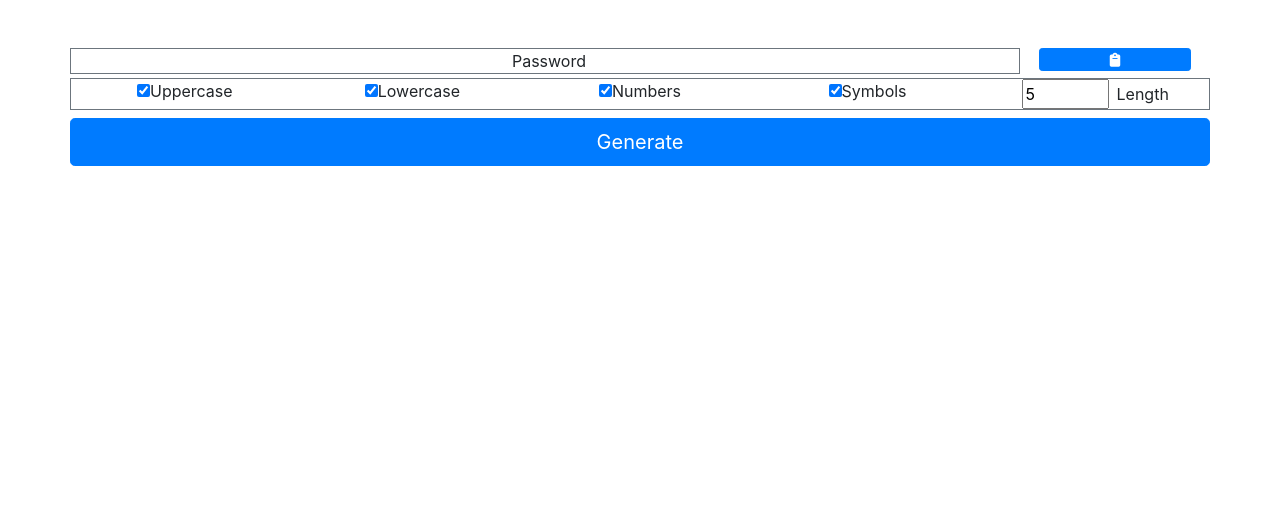
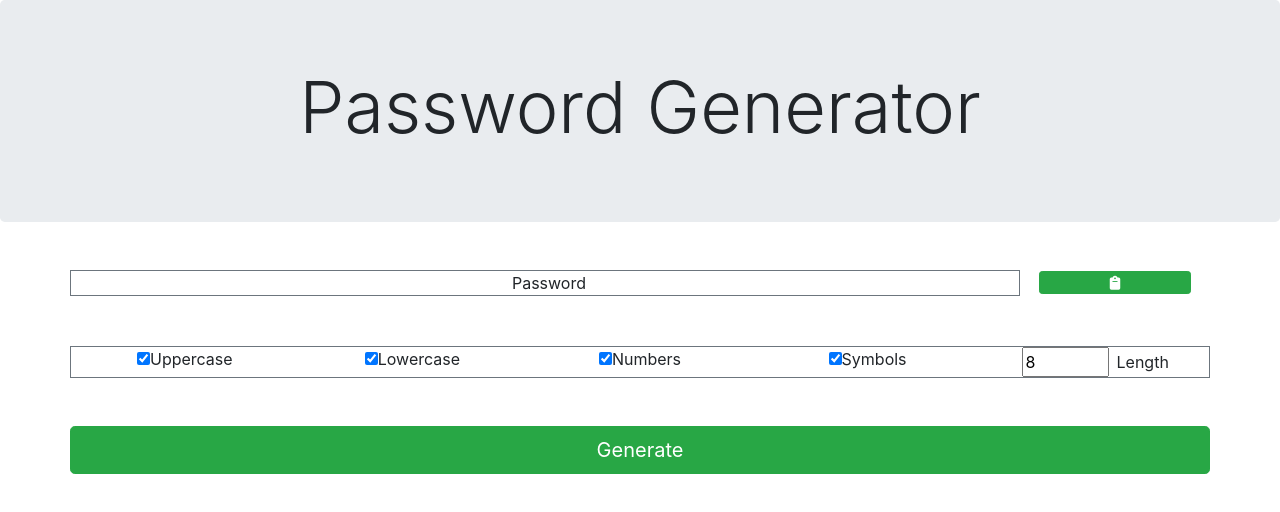
Before and after one commit to Matthewlgrimes94/Password-generator, a plain HTML site: page index.html in a window 1280 px wide. Drawn offline with nearby package versions, Linux system fonts and the light colour scheme.

Commit message:
+ one; default plength 8

```diff
--- a/index.html
+++ b/index.html
@@ -14,15 +14,18 @@
     <link rel="stylesheet" href="https://stackpath.bootstrapcdn.com/bootstrap/4.3.1/css/bootstrap.min.css" integrity="sha384-ggOyR0iXCbMQv3Xipma34MD+dH/1fQ784/j6cY/iJTQUOhcWr7x9JvoRxT2MZw1T" crossorigin="anonymous">
   </head>
   <body>
+    <div class="jumbotron text-center m-0">
+      <h1 class="display-3">Password Generator</h1>
+    </div>
       <div class="container">
         <div class="row mt-5 text-center">
-          <div class="col-sm-12 col-md-10 p-0">
+          <div class="col-sm-12 col-md-10 p-0 ">
             <div class="border border-secondary pl-2 m-0 mb-1">
               <p id="passwordOutput" class="m-0 text-center">Password</p>
             </div>
           </div>
-          <div class="col-sm-12 col-md-2 p-0">
-            <button type="button" id="clipboard" class="btn btn-sm btn-primary big mb-1 p-0"><i class="fas fa-clipboard"></i></button>
+          <div class="col-sm-12 col-md-2 p-0 mb-5">
+            <button type="button" id="clipboard" class="btn btn-sm btn-success big mb-1 p-0"><i class="fas fa-clipboard"></i></button>
           </div>
         </div>
         <div class="row text-center border border-secondary mb-2">
@@ -39,11 +42,11 @@
             <input type="checkbox" name="symbol" id="symbolsCheck" checked><span>Symbols</span>
           </div>
           <div class="col">
-            <input type="number" class="mr-2" name="length" id="length" min="0" max="25" value="5"><span>Length</span>
+            <input type="number" class="mr-2" name="length" id="length" min="0" max="25" value="8"><span>Length</span>
           </div>
         </div>
-        <div class="row">
-          <button type="button" name="generate" id="generate" class="btn btn-primary btn-lg btn-block"><span>Generate</span></button>
+        <div class="row mt-5">
+          <button type="button" name="generate" id="generate" class="btn btn-success btn-lg btn-block"><span>Generate</span></button>
         </div>
       </div>
     <!-- Optional JavaScript -->
--- a/index.js
+++ b/index.js
@@ -115,4 +115,4 @@ function clipboard () {
 	temp.select();
 	document.execCommand('copy');
 	document.body.removeChild(temp);
-}
+};
```
